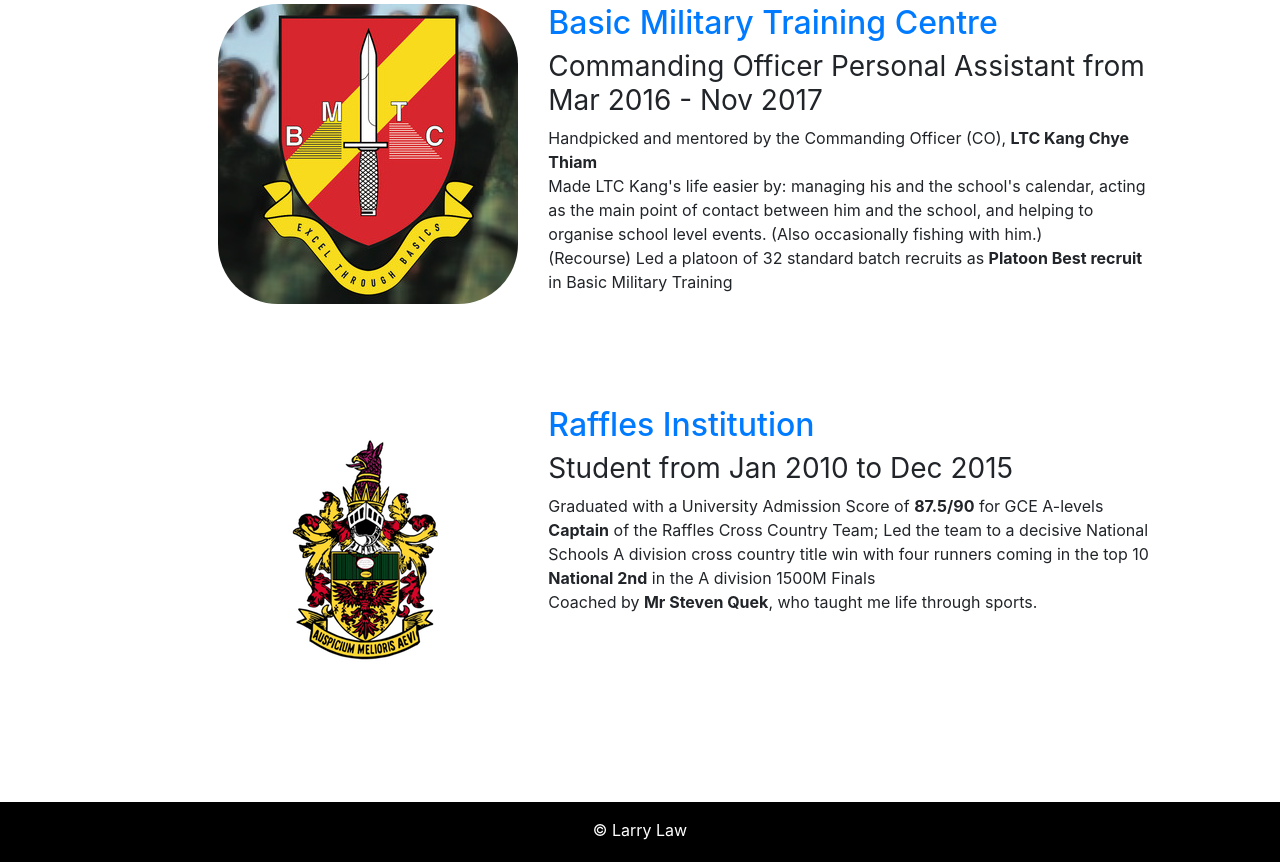
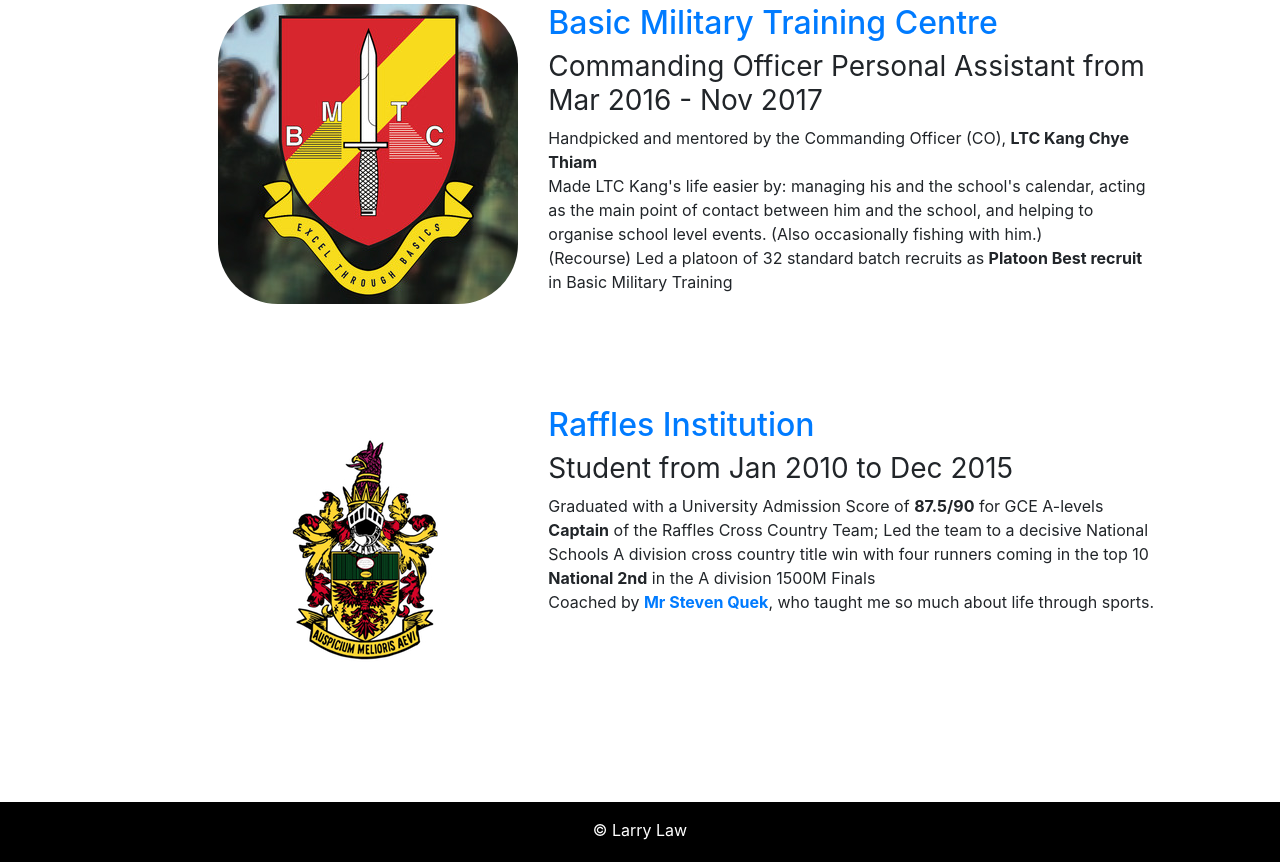
Before and after one commit to larrylawl/oldWebsite, a plain HTML site: page index.html in a window 1280 px wide. Shown: the part 3606-4468 px from the top of the page. Drawn offline with nearby package versions, Linux system fonts and the light colour scheme.

Commit message:
Update index.html

```diff
--- a/index.html
+++ b/index.html
@@ -178,7 +178,7 @@
                             <b>Captain</b> of the Raffles Cross Country Team; Led the team to a decisive National Schools A division cross country title win with four runners
 							coming in the top 10 <br>
                             <b>National 2nd</b> in the A division 1500M Finals  <br>
-                            Coached by <b>Mr Steven Quek</b>, who taught me life through sports.
+                            Coached by <a href="http://www.mileage.sg/mrquek.html"><b>Mr Steven Quek</b></a>, who taught me so much about life through sports.
         				</p>
         			</div>
         		</div>
```
